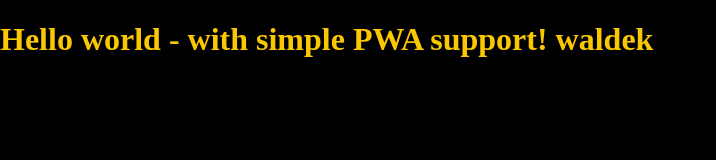
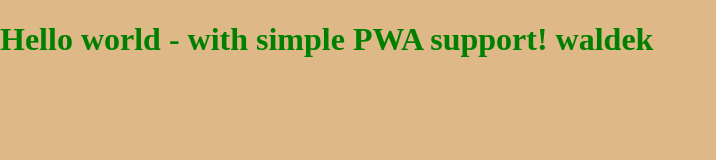
Before and after one commit to WaldekAdams/branchTest, a website: page src/content/index.html in a window 1280 px wide. Shown: the whole page, without its empty margins (0-716 px from the left). Drawn offline with nearby package versions, Linux system fonts and the light colour scheme; files that its build step writes are made by us from their sources.

Commit message:
feat: bgc color

```diff
--- a/src/scss/main.scss
+++ b/src/scss/main.scss
@@ -6,11 +6,13 @@ html {
   box-sizing: border-box;
 }
 
-*, *:before, *:after {
+*,
+*:before,
+*:after {
   box-sizing: inherit;
 }
 
 body {
-  color: $yellow;
-  background: $violet;
+  color: green;
+  background: burlywood;
 }
```
